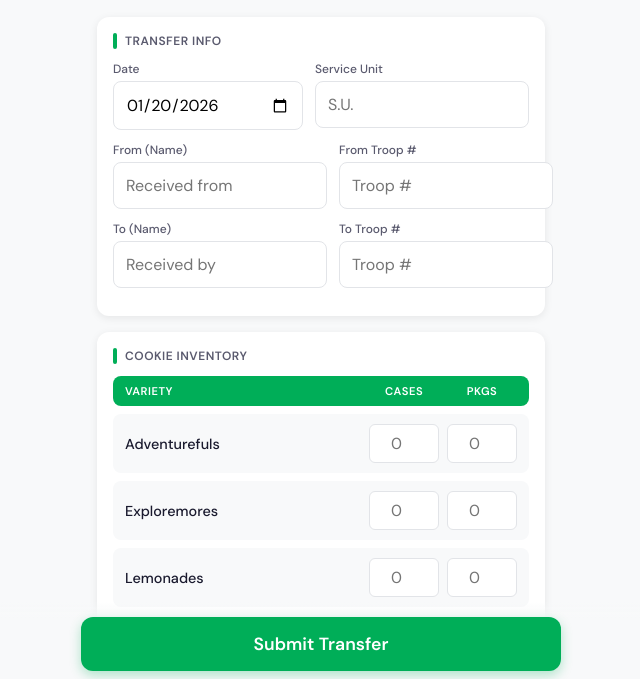
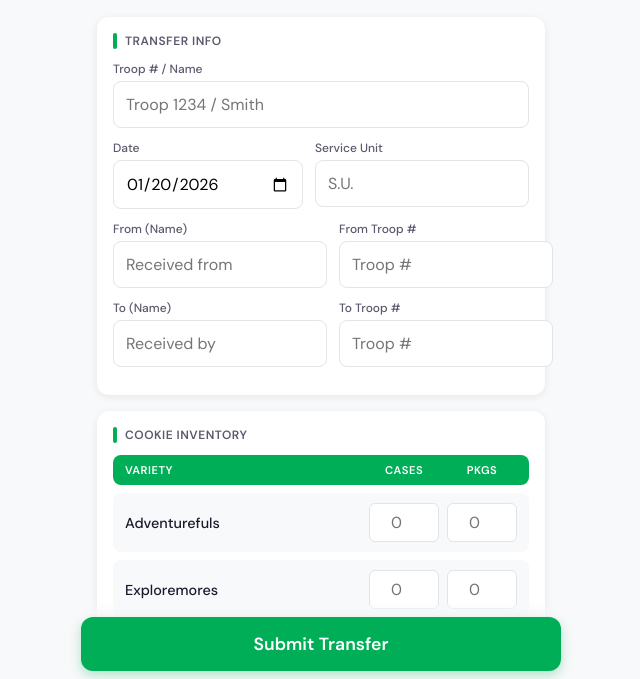
Before and after one commit to Txmarshall/cookie-transfers, a plain HTML site: page index.html in a window 1280 px wide. Shown: the part 113-792 px from the top of the page, without its empty margins (319-959 px from the left). Drawn offline with Linux system fonts and the light colour scheme.

Commit message:
Add files via upload

```diff
--- a/index.html
+++ b/index.html
@@ -409,6 +409,12 @@
             <!-- Transfer Info -->
             <div class="card">
                 <div class="card-title">Transfer Info</div>
+                <div class="form-row single">
+                    <div class="form-group">
+                        <label>Troop # / Name</label>
+                        <input type="text" id="troopName" placeholder="Troop 1234 / Smith" required>
+                    </div>
+                </div>
                 <div class="form-row">
                     <div class="form-group">
                         <label>Date</label>
@@ -630,6 +636,7 @@
 
             return {
                 timestamp: new Date().toISOString(),
+                troopName: document.getElementById('troopName').value,
                 date: document.getElementById('transferDate').value,
                 serviceUnit: document.getElementById('serviceUnit').value,
                 fromName: document.getElementById('fromName').value,
```
